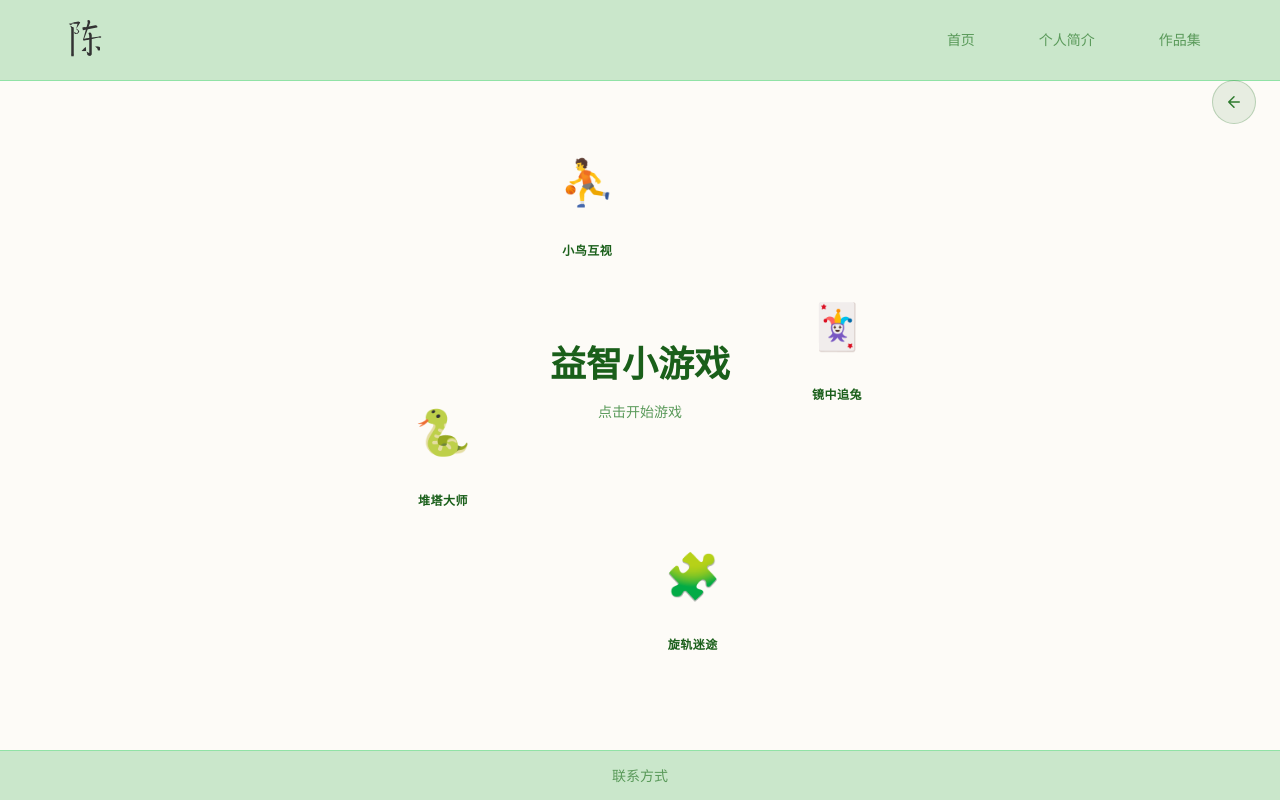
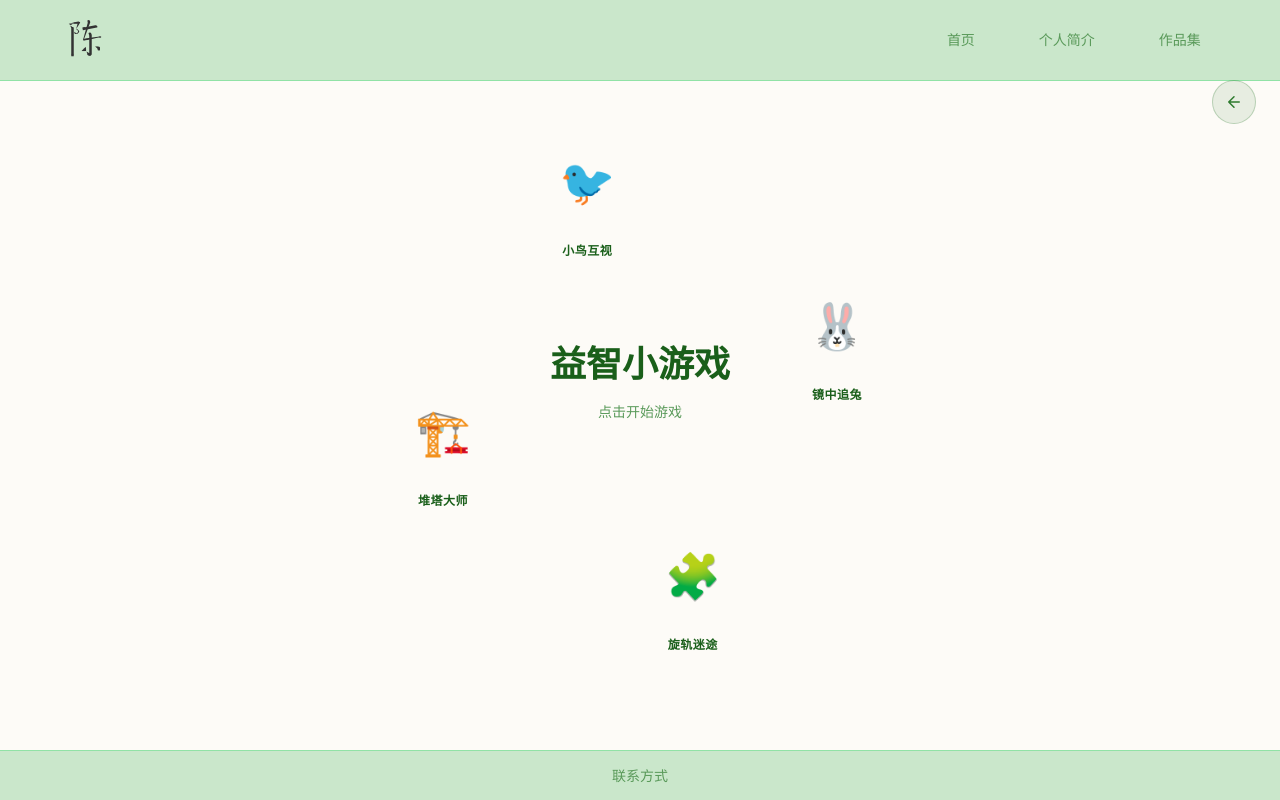
Before and after one commit to dioLessGlow/resume_portfolio, a website: page dist/works/works-games.html in a window 1280 px wide. Drawn offline with nearby package versions, Linux system fonts and the light colour scheme; files whose address does not match are found by name; a web font is replaced by a local one.

```diff
--- a/dist/works/works-games.html
+++ b/dist/works/works-games.html
@@ -281,15 +281,15 @@
                         <span class="name">旋轨迷途</span>
                     </a>
                     <a href="../games/Stack Tower.html" class="game-item" data-name="堆塔大师" aria-label="堆塔大师">
-                        <div class="icon">🐍</div>
+                        <div class="icon">🏗️</div>
                         <span class="name">堆塔大师</span>
                     </a>
                     <a href="../games/Bird Watch.html" class="game-item" data-name="小鸟互视" aria-label="小鸟互视">
-                        <div class="icon">⛹️</div>
+                        <div class="icon">🐦</div>
                         <span class="name">小鸟互视</span>
                     </a>
                     <a href="../games/Mirror Chase.html" class="game-item" data-name="镜中追兔" aria-label="镜中追兔">
-                        <div class="icon">🃏</div>
+                        <div class="icon">🐰</div>
                         <span class="name">镜中追兔</span>
                     </a>
                 </div>
```
